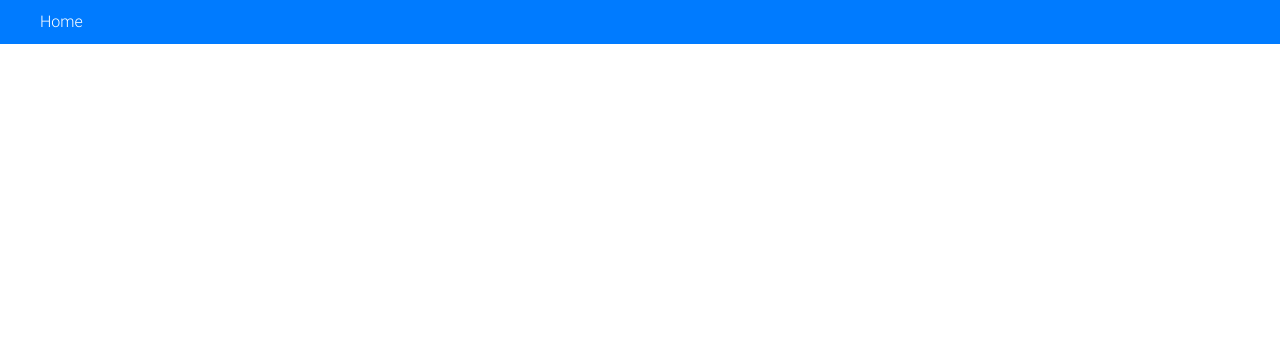
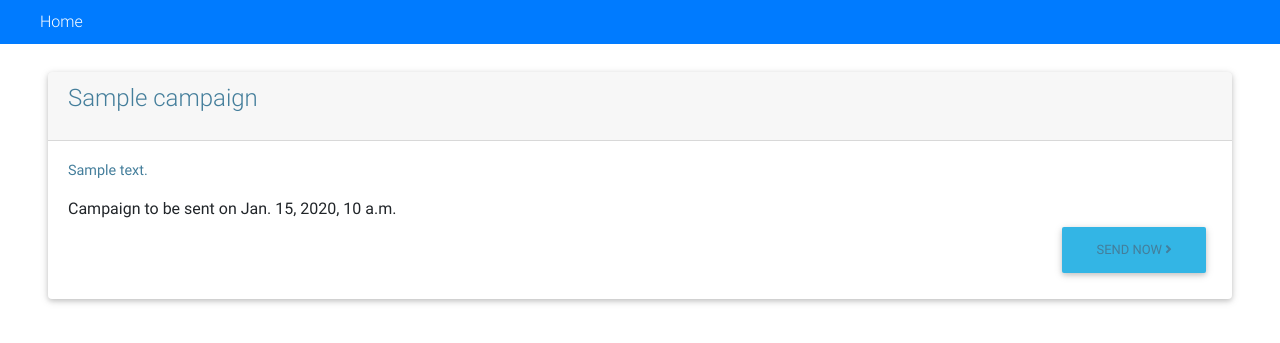
Before and after one commit to aazhbd/email_marketing, a Django app: page / in a window 1280 px wide. Shown: the part 49-392 px from the top of the page. Run offline with Django 3.2, Linux system fonts and the light colour scheme; tables that the repository leaves empty hold one stand-in row (values such as "Sample post"); some libraries are stand-ins or nearby versions.

Commit message:
Added campaign list in homepage, Template Design, Add custom link to user dashboard.

```diff
--- a/marketingapp/materialproject/settings.py
+++ b/marketingapp/materialproject/settings.py
@@ -159,7 +159,7 @@ BATON = {
         },
         { 'type': 'title', 'label': 'Contents', 'apps': ('flatpages', ) },
         { 'type': 'model', 'label': 'Pages', 'name': 'flatpage', 'app': 'flatpages' },
-        { 'type': 'free', 'label': 'Custom Link', 'url': 'http://www.google.it', 'perms': ('flatpages.add_flatpage', 'auth.change_user') },
+        { 'type': 'free', 'label': 'Dashboard', 'url': '/user', 'perms': ('flatpages.add_flatpage', 'auth.change_user') },
         { 'type': 'free', 'label': 'My parent voice', 'children': [
             { 'type': 'model', 'label': 'A Model', 'name': 'mymodelname', 'app': 'myapp' },
             { 'type': 'free', 'label': 'Another custom link', 'url': 'http://www.google.it' },
--- a/marketingapp/mattest/views.py
+++ b/marketingapp/mattest/views.py
@@ -1,4 +1,6 @@
 from django.shortcuts import render
+from mattest.models import Campaign
 
 def homeView(request):
-    return render(request, 'home.html')
+    campaigns = Campaign.objects.filter(status=True)
+    return render(request, 'home.html', {'campaigns': campaigns})
--- a/marketingapp/templates/home.html
+++ b/marketingapp/templates/home.html
@@ -9,6 +9,35 @@
 {% block nav-global %}{% endblock %}
 
 
+{% block content %}
+{% block object-tools %}{% endblock %}
+
+{% for campaign in campaigns %}
+
+<div class="col-lg-12 col-md-12 col-sm-12 col-xs-12 product-box p-2">
+    <div class="card card-block align-middle">
+        <div class="card-header">
+            <h4 class="card-title product-title"><a href="/user/mattest/campaign/{{ campaign.id }}">{{ campaign.name }}</a></h4>
+        </div>
+        <div class="card-body">
+            <p class="card-text"><a href="/user/mattest/campaign/{{ campaign.id }}">{{ campaign.description }}</a></p>
+            <span class="d-flex justify-content-start">Campaign to be sent on {{ campaign.start_date }}</span>
+            <div class="d-flex justify-content-end">
+            <a href="http://www.articulatedlogic.com/a/artweb/" class="btn btn-info waves-effect">
+                Send Now <i class="fas fa-angle-right"></i>
+            </a>
+            </div>
+        </div>
+    </div>
+</div>
+
+{% endfor %}
+
+
+{% endblock %}
+
+
+
 {#
 <a href="{% url 'admin:index' %}">{{ site_header|default:_('Test') }}</a>
 #}
```
